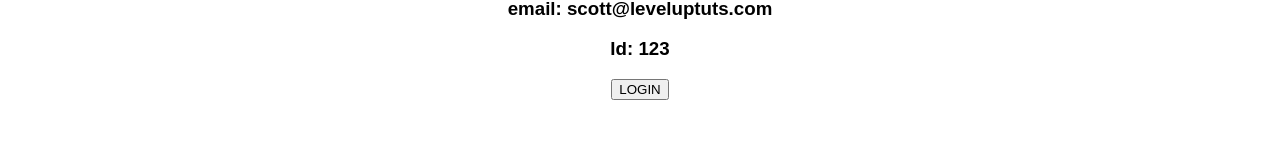
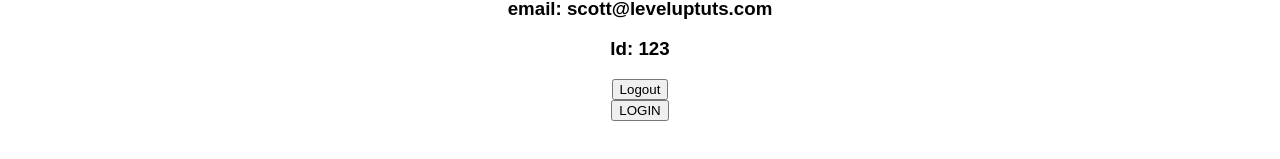
Before and after one commit to LuisPinedaJR/one-app, a React (Create React App) app: page / in a window 1280 px wide. Shown: the part 313-472 px from the top of the page. Built offline with nearby package versions, Linux system fonts and the light colour scheme.

Commit message:
context api cont logout button null

```diff
--- a/src/App.js
+++ b/src/App.js
@@ -12,11 +12,21 @@
     name: 'scott',
     email: 'scott@leveluptuts.com'
   }
-	render(){
+
+  logout = () => {
+    this.setState({
+      id: null,
+      name: '',
+      email: '',
+    })
+  }
+
+ 	render(){
     return(
 		<UserContext.Provider
       value={{
-        user: this.state
+        user: this.state,
+        logout: this.logout
       }}
     >
 			{this.props.children}
--- a/src/User.js
+++ b/src/User.js
@@ -11,6 +11,7 @@
 						<h3>name: {context.user.name}</h3>
 						<h3>email: {context.user.email}</h3>
 						<h3>Id: {context.user.id}</h3>
+						<button onClick={context.logout}>Logout</button>
 					</div>
 				)}
 
```
